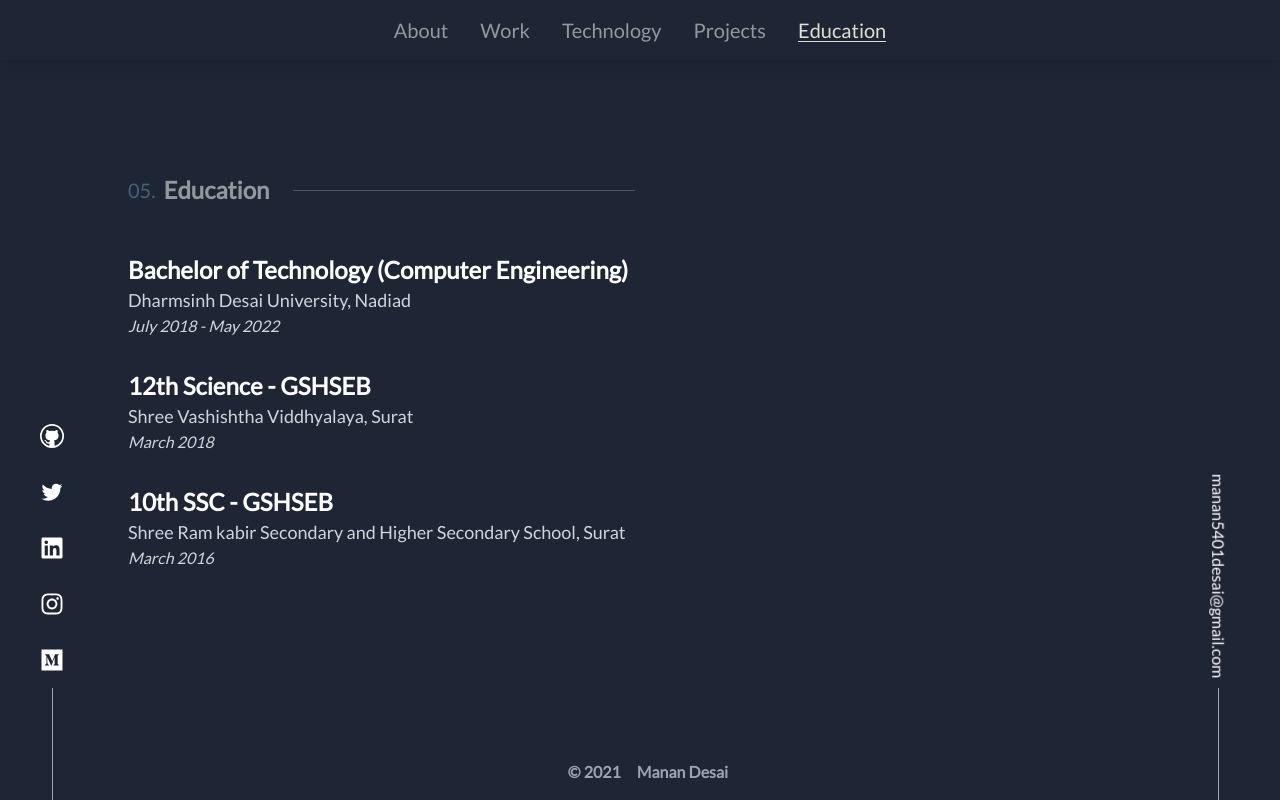
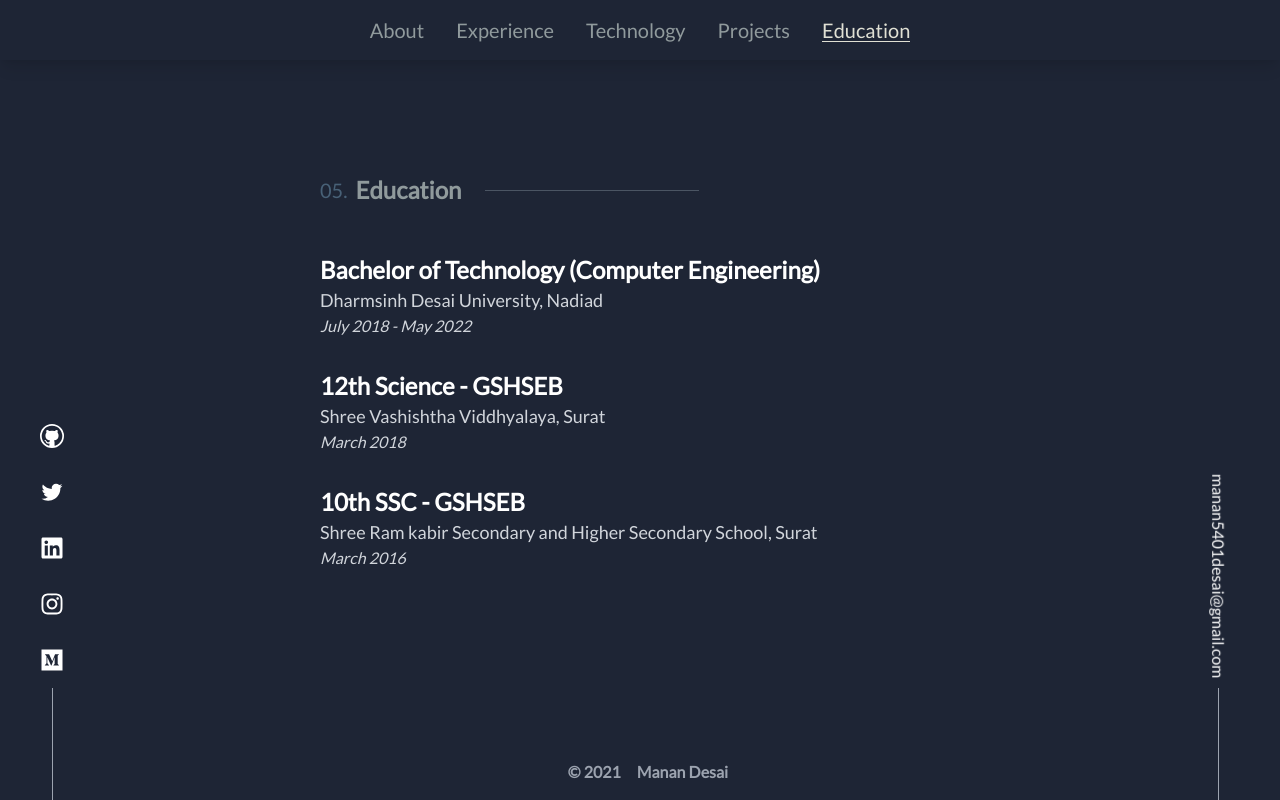
Before and after one commit to MananDesai54/my-v1, a React (Create React App) app: page /education in a window 1280 px wide. Built offline with nearby package versions, Linux system fonts and the light colour scheme.

Commit message:
final done

```diff
--- a/src/Components/Connect/Social.jsx
+++ b/src/Components/Connect/Social.jsx
@@ -1,11 +1,18 @@
-import { VscGithub, VscTwitter } from "react-icons/vsc";
+import { VscGithub, VscTwitter, VscMail } from "react-icons/vsc";
 import { FaInstagram, FaMedium, FaLinkedin } from "react-icons/fa";
 import BottomLine from "./BottomLine";
 import SocialIcon from "./SocialIcon";
 
-const SocialMedia = () => {
+const SocialMedia = ({ mobile }) => {
   return (
-    <div className="flex flex-col fixed bottom-0 left-10 items-center">
+    <div
+      className={[
+        "flex fixed bottom-0",
+        mobile
+          ? "flex-row justify-around w-full"
+          : "flex-col items-center left-10",
+      ].join(" ")}
+    >
       <SocialIcon url="https://github.com/MananDesai54" Icon={VscGithub} />
       <SocialIcon url="https://twitter.com/manandesai54" Icon={VscTwitter} />
       <SocialIcon
@@ -14,7 +21,10 @@ const SocialMedia = () => {
       />
       <SocialIcon url="https://instagram.com/manandesai54" Icon={FaInstagram} />
       <SocialIcon url="https://medium.com/@MananDesai54" Icon={FaMedium} />
-      <BottomLine />
+      {mobile && (
+        <SocialIcon url="mailto:manan5401desai@gmail.com" Icon={VscMail} />
+      )}
+      {!mobile && <BottomLine />}
     </div>
   );
 };
--- a/src/Components/Education/Educations.jsx
+++ b/src/Components/Education/Educations.jsx
@@ -3,15 +3,16 @@ import Layout from "../Layout/Layout";
 import Title from "../Title/Title";
 import Education from "./Education";
 import { eduDetails } from "./eduDetails";
+import classes from "./Educations.module.css";
 
 const Educations = () => {
   const education = useMemo(() => eduDetails, []);
   return (
     <Layout
-      className="justify-center"
-      style={{
-        width: "80%",
-      }}
+      className={[
+        "justify-center my-10 md:my-0 w-10/12 md:w-1/2",
+        classes.Edu,
+      ].join(" ")}
     >
       <Title title="Education" number={5} />
       {education.map((edu, index) => (
--- /dev/null
+++ b/src/Components/Education/Educations.module.css
@@ -0,0 +1,5 @@
+@media (min-width: 770px) {
+  .Edu {
+    width: 50%;
+  }
+}
--- a/src/Components/Home/Home.jsx
+++ b/src/Components/Home/Home.jsx
@@ -20,7 +20,7 @@ const Home = () => {
       <AnimatePresence>
         <Switch location={location} key={location.key}>
           <Route path="/" exact component={Intro} />
-          <Route path="/work" exact component={Work} />
+          <Route path="/experience" exact component={Work} />
           <Route path="/tech" exact component={Techs} />
           <Route path="/project" exact component={Projects} />
           <Route path="/education" exact component={Educations} />
--- a/src/Components/Intro/Intro.jsx
+++ b/src/Components/Intro/Intro.jsx
@@ -15,13 +15,13 @@ const Intro = (props) => {
   };
 
   return (
-    <Layout className="justify-start lg:justify-center mt-24 lg:mt-0 mb-4">
+    <Layout className="justify-start lg:justify-center mt-24 lg:mt-0 mb-8 md:mb-0">
       <Title title="About" number={1} />
       <motion.h1
         variants={variant}
         initial="initial"
         animate="animate"
-        className=" text-3xl md:text-6xl font-semibold my-4"
+        className="text-3xl md:text-6xl font-semibold md:my-4"
       >
         Hello, I am Manan Desai 👋
       </motion.h1>
@@ -29,7 +29,7 @@ const Intro = (props) => {
         variants={variant}
         initial="initial"
         animate="animate"
-        className="text-xl md:text-4xl font-bold my-4"
+        className="text-2xl md:text-4xl font-bold my-2 md:my-4"
         style={{
           color: "var(--text-secondary)",
         }}
@@ -40,7 +40,7 @@ const Intro = (props) => {
         variants={variant}
         initial="initial"
         animate="animate"
-        className="my-4 text-xl text-gray-300 text-justify"
+        className="my-2 md:my4 text-xl text-gray-300 text-justify"
       >
         <p className="my-4">
           Hello world, I am Manan Desai. I am a computer programmer, more
--- a/src/Components/Navbar/Links/Links.jsx
+++ b/src/Components/Navbar/Links/Links.jsx
@@ -14,7 +14,12 @@ const Links = ({ className, click, delay }) => {
       className={["flex", className].join(" ")}
     >
       <Link name="About" path="/" delay={delay} click={click} />
-      <Link name="Work" path="/work" delay={delay + 0.1} click={click} />
+      <Link
+        name="Experience"
+        path="/experience"
+        delay={delay + 0.1}
+        click={click}
+      />
       <Link name="Technology" path="/tech" delay={delay + 0.2} click={click} />
       <Link name="Projects" path="/project" delay={delay + 0.3} click={click} />
       <Link
--- a/src/Components/Navbar/Navbar.jsx
+++ b/src/Components/Navbar/Navbar.jsx
@@ -5,6 +5,7 @@ import Logo from "../Logo/Logo";
 import { useState } from "react";
 import { motion } from "framer-motion";
 import Resume from "../Resume/Resume";
+import SocialMedia from "../Connect/Social";
 
 const Navbar = () => {
   const [show, setShow] = useState(false);
@@ -44,6 +45,7 @@ const Navbar = () => {
             click={() => setShow(false)}
             delay={1}
           />
+          <SocialMedia mobile />
         </motion.div>
       </div>
     </div>
--- a/src/Components/Title/Title.jsx
+++ b/src/Components/Title/Title.jsx
@@ -20,11 +20,11 @@ const Title = ({ title, number }) => {
       <p className="text-xl mr-2">0{number}.</p>
       <h1 className="text-2xl font-bold">{title}</h1>
       <span
-        className="ml-6 w-1/3 bg-gray-600"
+        className="ml-6 w-1/3 bg-gray-600 hidden md:block"
         style={{
           height: "0.5px",
         }}
-      ></span>
+      />
     </motion.div>
   );
 };
```
